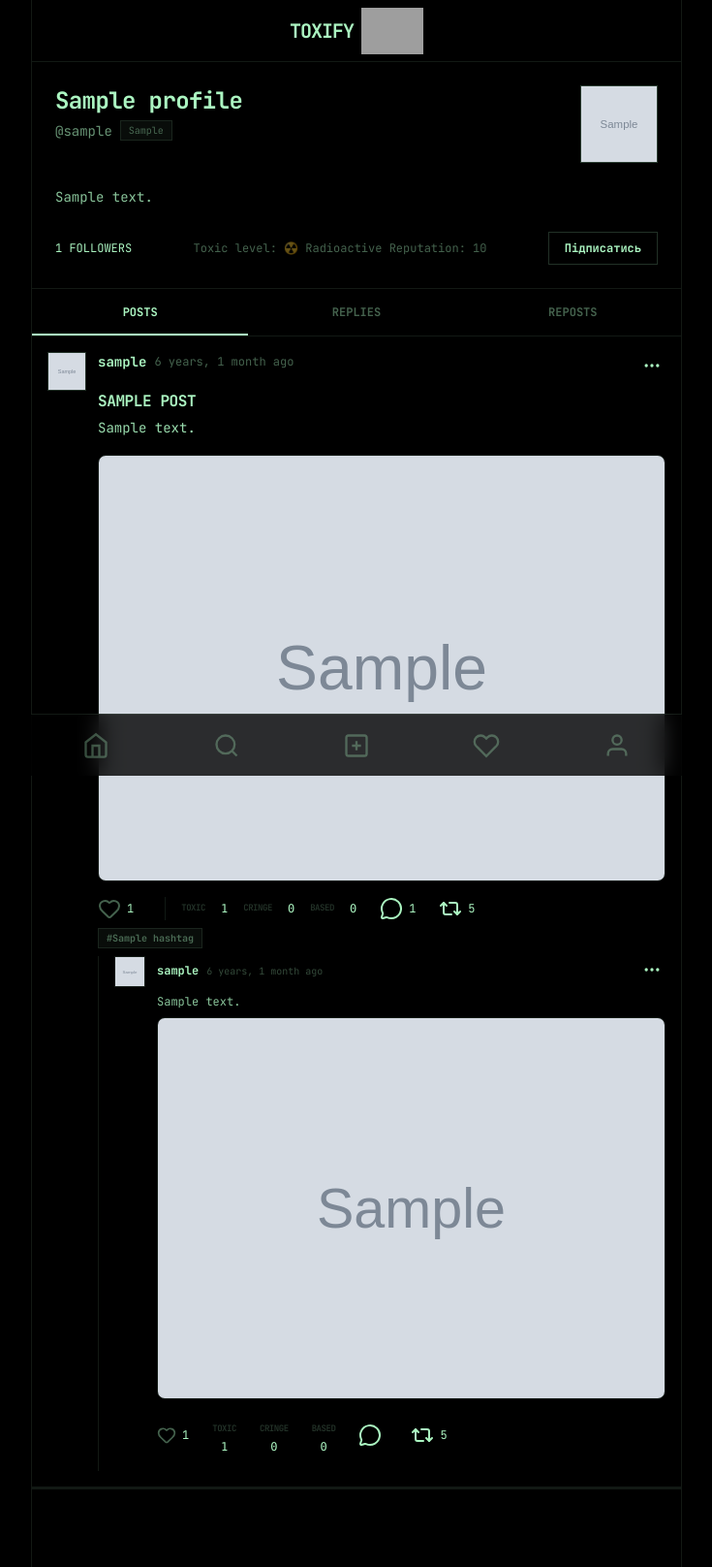
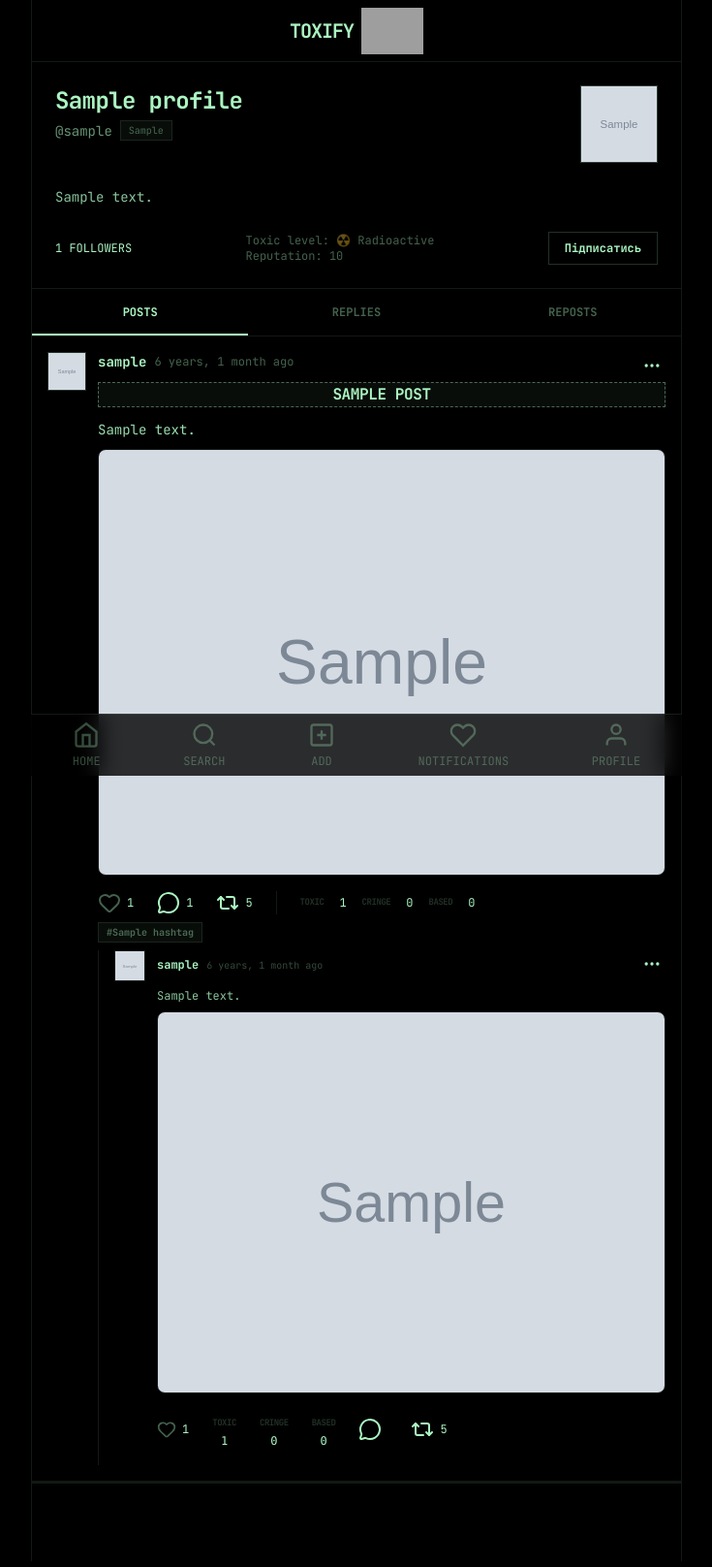
Before and after one commit to StasShtohryn/toxify-django, a Django app: a page that uses Toxify/main/templates/main/base.html in a window 1280 px wide. Shown: the whole page at 97% size, without its empty margins (272-1007 px from the left). Run offline with Django 5.2, Linux system fonts and the light colour scheme; tables that the repository leaves empty hold one stand-in row (values such as "Sample post"); grey boxes marked "Sample" are stand-in pictures; grey boxes are pictures that could not be loaded.

Commit message:
update design

```diff
--- a/Toxify/main/templates/main/base.html
+++ b/Toxify/main/templates/main/base.html
@@ -29,19 +29,23 @@
             {% endblock %}
         </main>
         <nav class="fixed bottom-0 left-0 right-0 z-50 max-w-2xl mx-auto backdrop-blur-md bg-black/80 border-t border-white/10 flex justify-around items-center h-16">
-            <a href="{% url 'posts' %}" class="p-3 opacity-30 hover:opacity-100 transition-opacity cursor-pointer">
+            <a href="{% url 'posts' %}" class="flex flex-col items-center gap-1 p-3 opacity-30 hover:opacity-100 transition-opacity cursor-pointer">
                 <svg width="28" height="28" viewBox="0 0 24 24" fill="none" stroke="currentColor" stroke-width="2"><path d="m3 9 9-7 9 7v11a2 2 0 0 1-2 2H5a2 2 0 0 1-2-2z"/><polyline points="9 22 9 12 15 12 15 22"/></svg>
+                <span class="text-[12px]">HOME</span>
             </a>
-            <a href="{% url 'search' %}" class="p-3 opacity-30 hover:opacity-100 transition-opacity cursor-pointer">
+            <a href="{% url 'search' %}" class="flex flex-col items-center gap-1 p-3 opacity-30 hover:opacity-100 transition-opacity cursor-pointer">
                 <svg width="28" height="28" viewBox="0 0 24 24" fill="none" stroke="currentColor" stroke-width="2"><circle cx="11" cy="11" r="8"/><path d="m21 21-4.35-4.35"/></svg>
+                <span class="text-[12px]">SEARCH</span>
             </a>
-            <a href="{% if not user.is_authenticated %}{% url 'login' %}{% else %}javascript:void(0){% endif %}" id="openCreatePostModal" class="p-3 opacity-30 hover:opacity-100 transition-opacity cursor-pointer">
+            <a href="{% if not user.is_authenticated %}{% url 'login' %}{% else %}javascript:void(0){% endif %}" id="openCreatePostModal" class="flex flex-col items-center gap-1 p-3 opacity-30 hover:opacity-100 transition-opacity cursor-pointer">
                 <svg width="28" height="28" viewBox="0 0 24 24" fill="none" stroke="currentColor" stroke-width="2"><rect x="3" y="3" width="18" height="18" rx="2"/><path d="M12 8v8M8 12h8"/></svg>
+                <span class="text-[12px]">ADD</span>
             </a>
-            <a href="{% url 'notifications_list' %}" class="relative p-3 opacity-30 hover:opacity-100 transition-opacity cursor-pointer block">
+            <a href="{% url 'notifications_list' %}" class="flex flex-col items-center gap-1 p-3 opacity-30 hover:opacity-100 transition-opacity cursor-pointer block">
                 <svg width="28" height="28" viewBox="0 0 24 24" fill="none" stroke="currentColor" stroke-width="2">
                     <path d="M20.84 4.61a5.5 5.5 0 0 0-7.78 0L12 5.67l-1.06-1.06a5.5 5.5 0 0 0-7.78 7.78l1.06 1.06L12 21.23l7.78-7.78 1.06-1.06a5.5 5.5 0 0 0 0-7.78z"/>
                 </svg>
+                <span class="text-[12px]">NOTIFICATIONS</span>
             {% if request.user.profile.has_unread_notifications %}
                 <span class="absolute top-2 right-2 flex h-2.5 w-2.5">
                     <span class="animate-ping absolute inline-flex h-full w-full rounded-full bg-red-400 opacity-75"></span>
@@ -49,8 +53,9 @@
                 </span>
             {% endif %}
             </a>
-            <a href="{% if user.is_authenticated %}{% url 'profile_detail' user.username %}{% else %}{% url 'login' %}{% endif %}" class="p-3 opacity-30 hover:opacity-100 transition-opacity cursor-pointer">
+            <a href="{% if user.is_authenticated %}{% url 'profile_detail' user.username %}{% else %}{% url 'login' %}{% endif %}" class="flex flex-col items-center gap-1 p-3 opacity-30 hover:opacity-100 transition-opacity cursor-pointer">
                 <svg width="28" height="28" viewBox="0 0 24 24" fill="none" stroke="currentColor" stroke-width="2"><path d="M20 21v-2a4 4 0 0 0-4-4H8a4 4 0 0 0-4 4v2"/><circle cx="12" cy="7" r="4"/></svg>
+                <span class="text-[12px]">PROFILE</span>
             </a>
         </nav>
 
--- a/Toxify/posts/templates/posts/base_post.html
+++ b/Toxify/posts/templates/posts/base_post.html
@@ -7,7 +7,7 @@
 <!--        ==================================================== ПОЧАТОК ЛОГІКИ ПОСТА ====================================================-->
     <!--    --------------------------------------------------------- ПРОФІЛЬ АВТОРА ПОСТА ТА ЧАС СТВОРЕННЯ ---------------------------------------------------------        -->
         <div class="flex-1 min-w-0 flex flex-col">
-            <div class="flex justify-between items-start mb-2">
+            <div class="flex justify-between items-start">
 
                 <div class="flex items-center gap-2">
                     {% if post.userProfile %}
@@ -51,12 +51,12 @@
             </div>
         <!--    --------------------------------------------------------- ВМІСТ ПОСТА ---------------------------------------------------------        -->
             {% if post.title %}
-                <h2 class="text-base font-black uppercase tracking-tight mb-1 text-white">
+                <h2 class="text-center border-1 border-white/40 border-dashed bg-white/5 font-black uppercase tracking-tight mb-1 text-white">
                     {{ post.title }}
                 </h2>
             {% endif %}
 
-            <p class="text-sm leading-relaxed mb-4 text-white/90">
+            <p class="text-sm leading-relaxed my-2 text-white/90">
                 {{post.body}}
             </p>
 
@@ -97,47 +97,6 @@
                     </div>
                 {% endif %}
 
-                <!--                 КНОПКИ РЕАКЦІЇ                         -->
-                <div class="flex items-center gap-4 ml-2 pl-4 border-l border-white/10" onclick="event.stopPropagation()">
-
-                    <form action="{% url 'toggle_reaction' post.id 'toxic' %}" method="post">
-                        {% csrf_token %}
-                        <button type="submit" class="flex flex-col items-center group">
-                            <span class="text-[9px] font-black uppercase tracking-tighter transition-all
-                                {% if post.user_current_reaction == 'toxic' %}text-green-500 shadow-[0_0_10px_rgba(34,197,94,0.5)]{% else %}text-white/20 group-hover:text-green-500/60{% endif %}">
-                                Toxic
-                            </span>
-                        </button>
-                    </form>
-                    <button class="text-[12px] font-mono text-white/40"  onclick="openStatsModal('{{ post.id }}', 'toxic')">
-                        {{ post.toxic_count }}
-                    </button>
-
-
-                    <form action="{% url 'toggle_reaction' post.id 'cringe' %}" method="post">
-                        {% csrf_token %}
-                        <button type="submit" class="flex flex-col items-center group">
-                            <span class="text-[9px] font-black uppercase tracking-tighter transition-all
-                                {% if post.user_current_reaction == 'cringe' %}text-purple-500 shadow-[0_0_10px_rgba(168,85,247,0.5)]{% else %}text-white/20 group-hover:text-purple-500/60{% endif %}">
-                                Cringe
-                            </span>
-                        </button>
-                        </form>
-                    <button class="text-[12px] font-mono text-white/40" onclick="openStatsModal('{{ post.id }}', 'cringe')">{{ post.cringe_count }}</button>
-
-
-                    <form action="{% url 'toggle_reaction' post.id 'based' %}" method="post">
-                        {% csrf_token %}
-                        <button type="submit" class="flex flex-col items-center group">
-                            <span class="text-[9px] font-black uppercase tracking-tighter transition-all
-                                {% if post.user_current_reaction == 'based' %}text-blue-400 shadow-[0_0_10px_rgba(96,165,250,0.5)]{% else %}text-white/20 group-hover:text-blue-400/60{% endif %}">
-                                Based
-                            </span>
-                        </button>
-                    </form>
-                    <button class="text-[12px] font-mono text-white/40" onclick="openStatsModal('{{ post.id }}', 'bases')">{{ post.based_count }}</button>
-                </div>
-
 
                 <!--                 КНОПКА КОМЕНТ                         -->
                 <button class="flex items-center gap-1.5 hover:text-white transition-colors cursor-pointer">
@@ -151,6 +110,60 @@
                     <svg xmlns="http://www.w3.org/2000/svg" width="24" height="24" viewBox="0 0 24 24" fill="none" stroke="currentColor" stroke-width="2" stroke-linecap="round" stroke-linejoin="round" class="lucide lucide-repeat2-icon lucide-repeat-2 transition-transform hover:scale-110"><path d="m2 9 3-3 3 3"/><path d="M13 18H7a2 2 0 0 1-2-2V6"/><path d="m22 15-3 3-3-3"/><path d="M11 6h6a2 2 0 0 1 2 2v10"/></svg>
                     <span class="text-xs">5</span>
                 </button>
+
+
+                <!--                 КНОПКИ РЕАКЦІЇ                         -->
+                <div class="flex items-center gap-4 pl-6 border-l border-white/10" onclick="event.stopPropagation()">
+
+                    <form action="{% url 'toggle_reaction' post.id 'toxic' %}" method="post">
+                        {% csrf_token %}
+                        <button type="submit" class="relative flex flex-col items-center group">
+                            <span class="text-[9px] font-black uppercase tracking-tighter transition-all cursor-pointer
+                                {% if post.user_current_reaction == 'toxic' %}text-green-500{% else %}text-white/20 hover:text-green-500/60{% endif %}">
+                                Toxic
+                            </span>
+
+                            <span class="absolute -right-2 -top-1 text-[10px] text-green-500 opacity-0 group-hover:opacity-100 transition">
+                                +
+                            </span>
+                        </button>
+                    </form>
+                    <button class="text-[12px] text-white/40"  onclick="openStatsModal('{{ post.id }}', 'toxic')">
+                        {{ post.toxic_count }}
+                    </button>
+
+
+                    <form action="{% url 'toggle_reaction' post.id 'cringe' %}" method="post">
+                        {% csrf_token %}
+                        <button type="submit" class="relative flex flex-col items-center group">
+                            <span class="text-[9px] font-black uppercase tracking-tighter transition-all cursor-pointer
+                                {% if post.user_current_reaction == 'cringe' %}text-purple-500{% else %}text-white/20 hover:text-purple-500/60{% endif %}">
+                                Cringe
+                            </span>
+
+                            <span class="absolute -right-2 -top-1 text-[10px] text-green-500 opacity-0 group-hover:opacity-100 transition">
+                                +
+                            </span>
+                        </button>
+                        </form>
+                    <button class="text-[12px] text-white/40" onclick="openStatsModal('{{ post.id }}', 'cringe')">{{ post.cringe_count }}</button>
+
+
+                    <form action="{% url 'toggle_reaction' post.id 'based' %}" method="post">
+                        {% csrf_token %}
+                        <button type="submit" class="relative flex flex-col items-center group">
+                            <span class="text-[9px] font-black uppercase tracking-tighter transition-all cursor-pointer
+                                {% if post.user_current_reaction == 'based' %}text-blue-400{% else %}text-white/20 hover:text-blue-400/60{% endif %}">
+                                Based
+                            </span>
+
+                            <span class="absolute -right-2 -top-1 text-[10px] text-green-500 opacity-0 group-hover:opacity-100 transition">
+                                +
+                            </span>
+                        </button>
+                    </form>
+                    <button class="text-[12px] text-white/40 cursor-pointer" onclick="openStatsModal('{{ post.id }}', 'bases')">{{ post.based_count }}</button>
+                </div>
             </div>
             <!--                 ХЕШТЕГИ                         -->
             {% if post.hashtags.all %}
--- a/Toxify/posts/templates/posts/profile_replies.html
+++ b/Toxify/posts/templates/posts/profile_replies.html
@@ -64,7 +64,7 @@
         </div>
     {% empty %}
         <div class="py-20 text-center">
-            <p class="text-xs uppercase tracking-[0.2em] text-white/20 italic">No verbal toxicity found here...</p>
+            <p class="text-xs uppercase tracking-[0.2em] text-white/20">No Replies...</p>
         </div>
     {% endfor %}
 </div>
--- a/Toxify/profiles/templates/profiles/profile_detail.html
+++ b/Toxify/profiles/templates/profiles/profile_detail.html
@@ -33,19 +33,20 @@
           {{ profile.followers_count }} FOLLOWERS
         </button>
         <div class="text-xs text-white/40 hover:text-white cursor-pointer transition-colors">
-          Toxic level: {{profile.get_toxicity_level_display}} Reputation: {{profile.reputation_score}}
+          <p>Toxic level: {{profile.get_toxicity_level_display}}</p>
+          <p>Reputation: {{profile.reputation_score}}</p>
         </div>
         <div class="flex gap-2">
           {% if is_owner %}
-            <a href="{% if not user.is_authenticated %}{% url 'login' %}{% else %} {% url 'post_create' username=profile.user.username %} {% endif %}"  class="px-4 py-2 border border-white/20 text-xs font-bold hover:bg-white/5 transition-colors cursor-pointer">
+            <a href="{% if not user.is_authenticated %}{% url 'login' %}{% else %} {% url 'post_create' username=profile.user.username %} {% endif %}"  class="px-3 py-1 border border-white/20 text-xs font-bold hover:bg-white/5 transition-colors cursor-pointer">
               CREATE POST
             </a>
-            <a href="{% url 'profile_edit' %}" class="px-4 py-2 border border-white/20 text-xs font-bold hover:bg-white/5 transition-colors cursor-pointer">
+            <a href="{% url 'profile_edit' %}" class="px-3 py-1 border border-white/20 text-xs font-bold hover:bg-white/5 transition-colors cursor-pointer">
               EDIT PROFILE
             </a>
             <form action="{% url 'logout' %}" method="post" style="display: inline;">
               {% csrf_token %}
-              <button type="submit" class="px-4 py-2 border border-white/20 text-xs font-bold hover:bg-white/5 transition-colors cursor-pointer">
+              <button type="submit" class="px-3 py-1 border border-white/20 text-xs font-bold hover:bg-white/5 transition-colors cursor-pointer">
                 EXIT
               </button>
             </form>
@@ -75,17 +76,17 @@
 
 
     <div class="flex border-b border-white/10">
-      <button onclick="switchTab('posts')" id="tab-posts" class="flex-1 py-4 text-xs font-bold relative group">
+      <button onclick="switchTab('posts')" id="tab-posts" class="flex-1 py-4 text-xs cursor-pointer font-bold relative group">
         <span class="tab-label opacity-100 transition-opacity">POSTS</span>
         <div class="tab-indicator absolute bottom-0 left-0 right-0 h-0.5 bg-white"></div>
       </button>
 
-      <button onclick="switchTab('replies')" id="tab-replies" class="flex-1 py-4 text-xs font-bold relative group">
+      <button onclick="switchTab('replies')" id="tab-replies" class="flex-1 py-4 text-xs cursor-pointer font-bold relative group">
         <span class="tab-label opacity-40 group-hover:opacity-100 transition-opacity">REPLIES</span>
         <div class="tab-indicator absolute bottom-0 left-0 right-0 h-0.5 bg-white hidden"></div>
       </button>
 
-      <button onclick="switchTab('reposts')" id="tab-reposts" class="flex-1 py-4 text-xs font-bold relative group">
+      <button onclick="switchTab('reposts')" id="tab-reposts" class="flex-1 py-4 text-xs cursor-pointer font-bold relative group">
         <span class="tab-label opacity-40 group-hover:opacity-100 transition-opacity">REPOSTS</span>
         <div class="tab-indicator absolute bottom-0 left-0 right-0 h-0.5 bg-white hidden"></div>
       </button>
```
